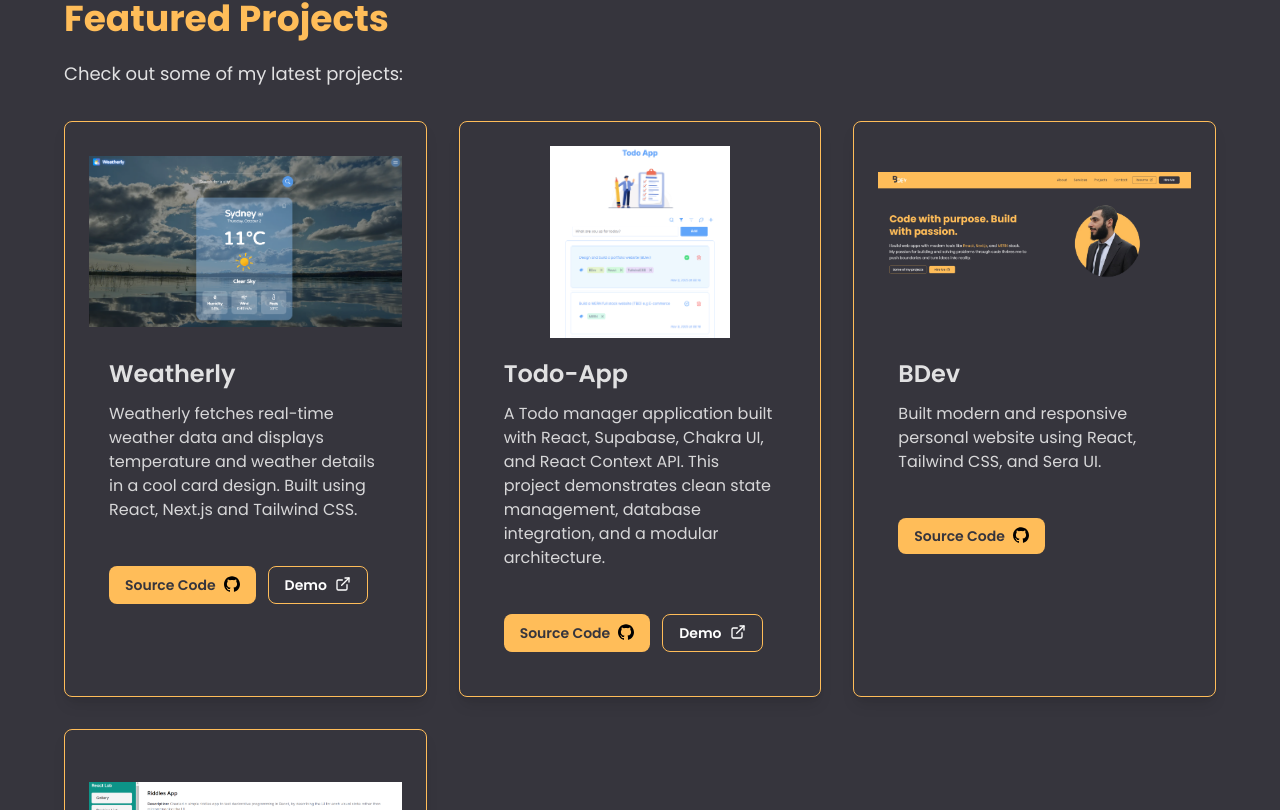
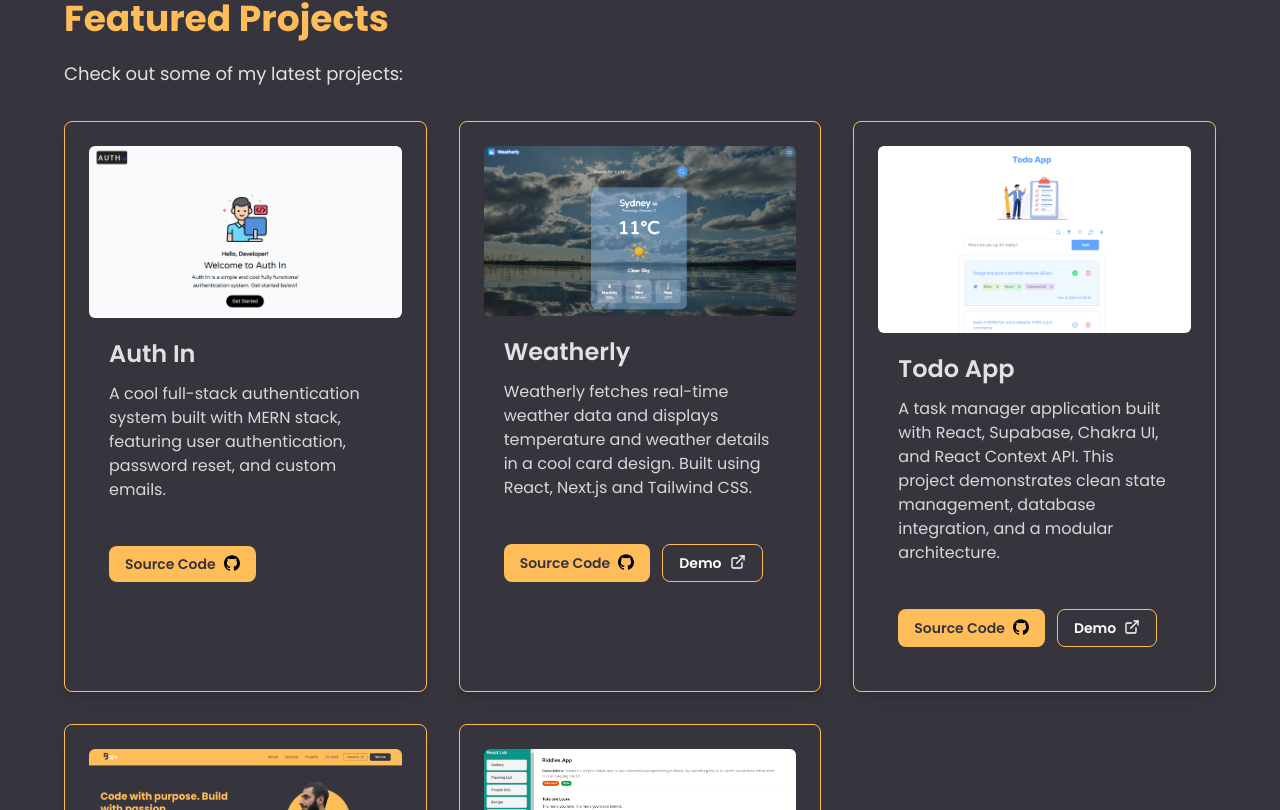
Before and after one commit to baraa-elhajj/BDev, a React (Vite) app: page / in a window 1280 px wide. Shown: the part 2150-2960 px from the top of the page. Built offline with nearby package versions, Linux system fonts and the light colour scheme.

Commit message:
Update projects

```diff
--- a/src/components/Projects.jsx
+++ b/src/components/Projects.jsx
@@ -3,10 +3,19 @@ import { motion } from "framer-motion";
 import { ExternalLink } from "lucide-react";
 import bdev from "../assets/images/projects/bdev.png";
 import reactlab from "../assets/images/projects/reactlab.png";
-import todoapp from "../assets/images/projects/todoapp.png";
+import todoapp from "../assets/images/projects/todo-app.png";
 import weatherly from "../assets/images/projects/weatherly.png";
+import authin from "../assets/images/projects/auth-in.png";
 
 const projects = [
+  {
+    name: "Auth In",
+    description:
+      "A cool full-stack authentication system built with MERN stack, featuring user authentication, password reset, and custom emails.",
+    imageSrc: `${authin}`,
+    githubLink: "https://github.com/baraa-elhajj/auth-in",
+    demoLink: "",
+  },
   {
     name: "Weatherly",
     description:
@@ -16,9 +25,9 @@ const projects = [
     demoLink: "https://weatherly-lb.vercel.app/",
   },
   {
-    name: "Todo-App",
+    name: "Todo App",
     description:
-      "A Todo manager application built with React, Supabase, Chakra UI, and React Context API. This project demonstrates clean state management, database integration, and a modular architecture.",
+      "A task manager application built with React, Supabase, Chakra UI, and React Context API. This project demonstrates clean state management, database integration, and a modular architecture.",
     imageSrc: `${todoapp}`,
     githubLink: "https://github.com/baraa-elhajj/Todo-App",
     demoLink: "https://todoapp-lb.vercel.app/",
@@ -83,7 +92,7 @@ export default function Projects() {
             <img
               src={project.imageSrc}
               alt={project.name}
-              className="w-full h-48 object-contain rounded-lg"
+              className="w-full h-auto object-contain rounded-md"
             />
             <div className="p-5 flex flex-col gap-3">
               <h3 className="text-md sm:text-2xl font-semibold">
```
Also changed, not shown: src/assets/images/projects/auth-in.png (added), src/assets/images/projects/todo-app.png (added).
